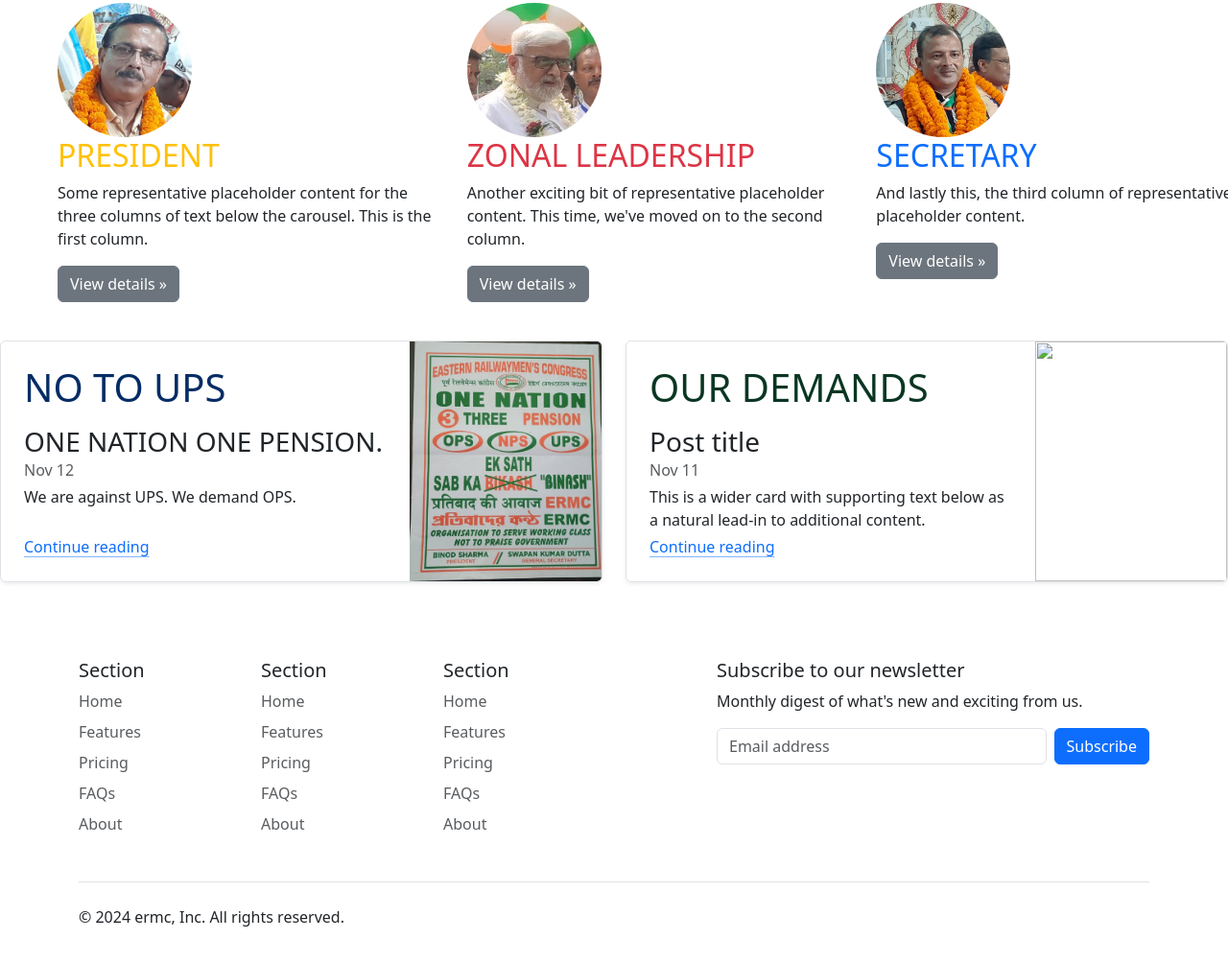
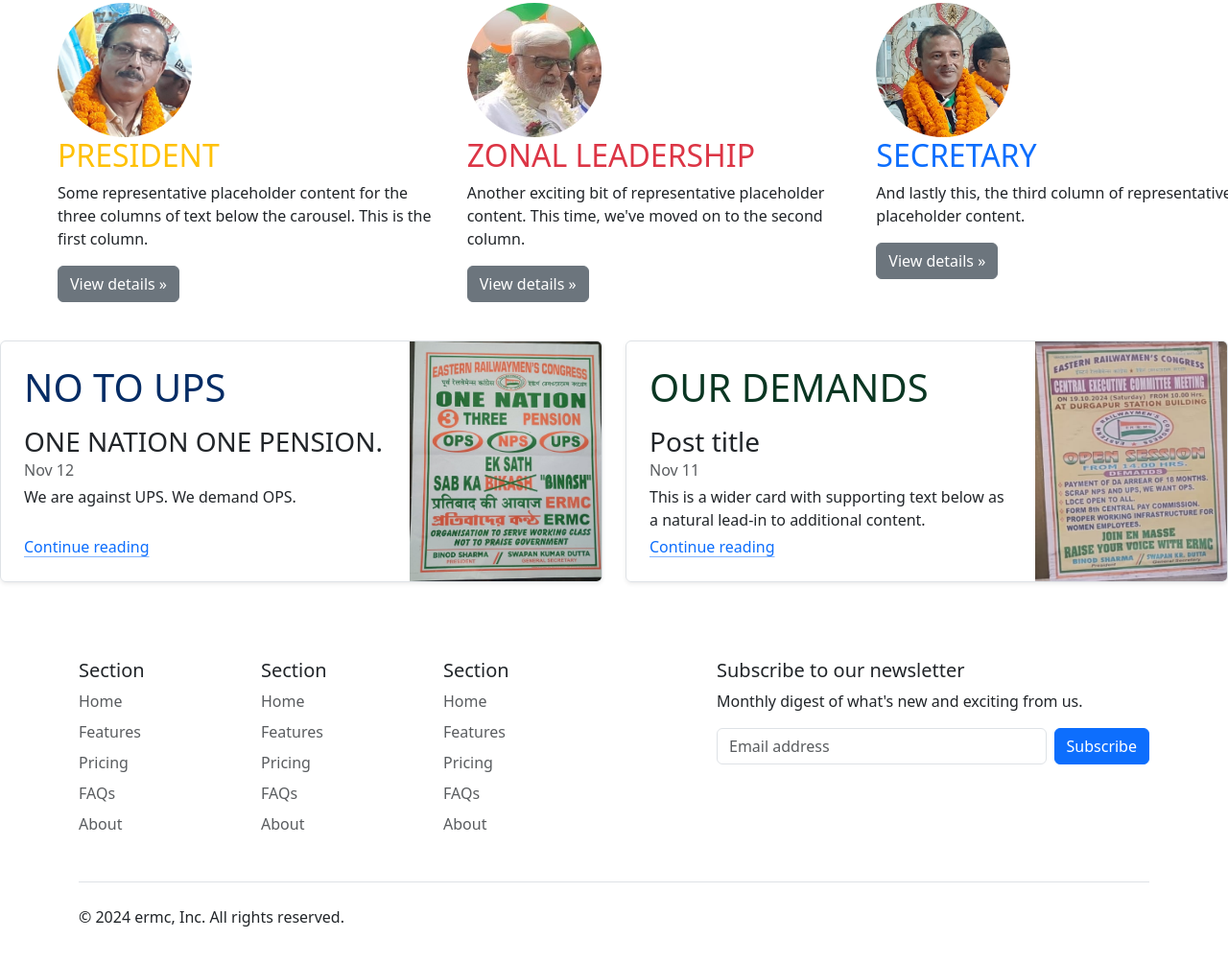
Before and after one commit to tarak000/ERMC, a plain HTML site: page index.html in a window 1280 px wide. Shown: the part 561-1565 px from the top of the page at 96% size. Drawn offline with nearby package versions, Linux system fonts and the light colour scheme; the site is published under a folder, as on GitHub Pages, so addresses that start at the root find nothing.

Commit message:
Update index.html

```diff
--- a/index.html
+++ b/index.html
@@ -196,7 +196,7 @@
                         </a>
                     </div>
                     <div class="col-auto d-none d-lg-block">
-                        <img class="bd-placeholder-img" width="200" height="250" src="/image/general.jpg" role="img"
+                        <img class="bd-placeholder-img" width="200" height="250" src="./image/general.jpg" role="img"
                             aria-label="Placeholder: Thumbnail" preserveAspectRatio="xMidYMid slice" focusable="false">
                         <title>Placeholder</title>
                         <rect width="100%" height="100%" fill="#55595c"></rect><text x="50%" y="50%" fill="#eceeef"
```
